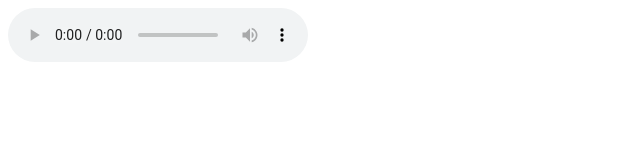
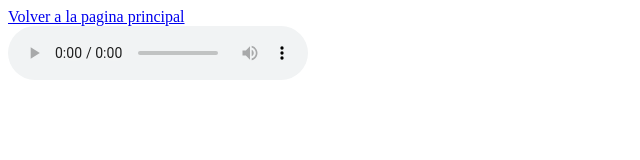
Before and after one commit to alejandracameloest-droid/alejandracameloest-droid.github.io, a plain HTML site: page AUDIO.html in a window 1280 px wide. Shown: the whole page, without its empty margins (0-640 px from the left). Drawn offline with Linux system fonts and the light colour scheme.

Commit message:
Update AUDIO.html

```diff
--- a/AUDIO.html
+++ b/AUDIO.html
@@ -1,5 +1,6 @@
 <html>
+<a href ="index.html">Volver a la pagina principal</a><br>
 
-<audio src="https://employee-photo-bucket-clr-851.s3.us-east-1 .amazonaws.com/audiICT.mp3" controls ></audio>
+  <audio src="https://employee-photo-bucket-clr-851.s3.us-east-1 .amazonaws.com/audiICT.mp3" controls ></audio>
 
 </html>
```
